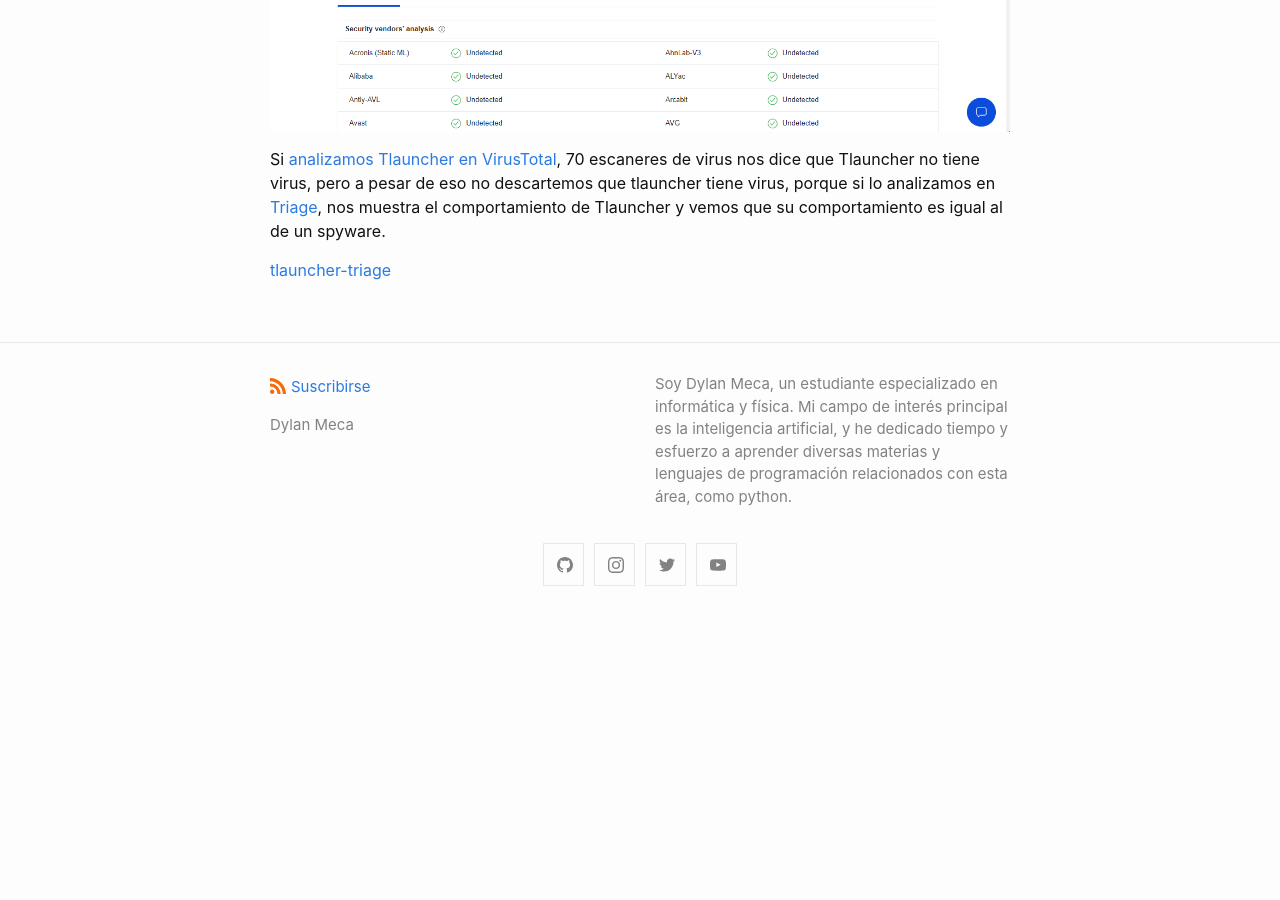
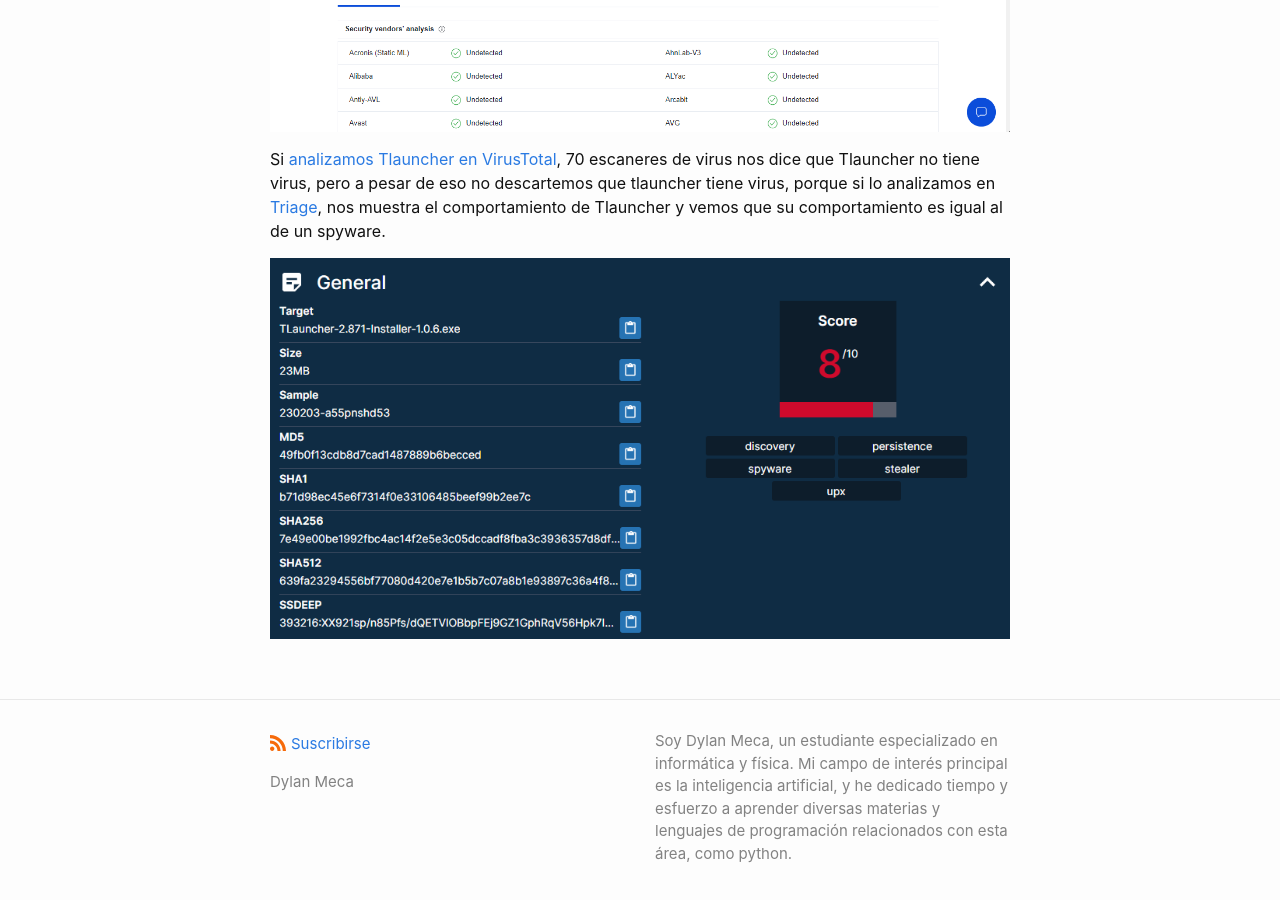
Before and after one commit to dylanmeca/dylanmeca.github.io, a Jekyll site: the page built from _posts/2023-02-06-Se-descubre-un-spyware-en-Tlauncher.md, in a window 1280 px wide and 900 px high, scrolled down 1045 px. Built offline with Jekyll 4.4.1, drawn with Linux system fonts in a browser that asks for light colours; a script that is not in the unit is left out; comment, search, counter and statistics services are not loaded; before the commit the page ends 1666 px from its top, so only the background shows below that.

Commit message:
Update 2023-02-06-Se-descubre-un-spyware-en-Tlauncher.md

```diff
--- a/_posts/2023-02-06-Se-descubre-un-spyware-en-Tlauncher.md
+++ b/_posts/2023-02-06-Se-descubre-un-spyware-en-Tlauncher.md
@@ -27,4 +27,4 @@
 
 Si [analizamos Tlauncher en VirusTotal](https://www.virustotal.com/gui/file/318df7404e6c4d5538a6d31997b95af52bbb8d40caf5553b3cbd9b1bc4f6db96), 70 escaneres de virus nos dice que Tlauncher no tiene virus, pero a pesar de eso no descartemos que tlauncher tiene virus, porque si lo analizamos en [Triage](https://tria.ge/), nos muestra el comportamiento de Tlauncher y vemos que su comportamiento es igual al de un spyware.
 
-[tlauncher-triage](https://dylanmeca.github.io/assets/img/tlauncher-triage.png)
+![tlauncher-triage](https://dylanmeca.github.io/assets/img/tlauncher-triage.png)
```
